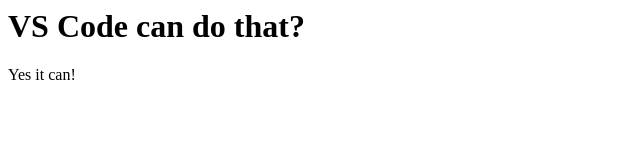
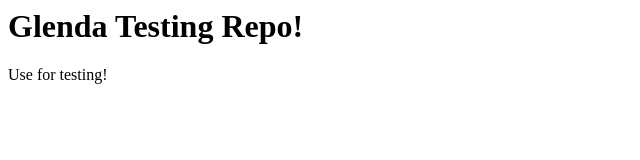
Before and after one commit to GClenda/glenda-vscode-remote-try-python, a plain HTML site: page static/index.html in a window 1280 px wide. Shown: the whole page, without its empty margins (0-640 px from the left). Drawn offline with Linux system fonts and the light colour scheme.

Commit message:
Create a repo to debug

```diff
--- a/static/index.html
+++ b/static/index.html
@@ -1,9 +1,9 @@
 <html>
     <head>
-        <title>VS Code Rocks!</title>
+        <title>Glenda Rocks!</title>
     </head>
     <body>
-        <h1>VS Code can do that?</h1>
-        <p>Yes it can!</p>
+        <h1>Glenda Testing Repo!</h1>
+        <p>Use for testing!</p>
     </body>
 </html>
```
Also changed, not shown: .devcontainer/devcontainer.json, 1 other file.
